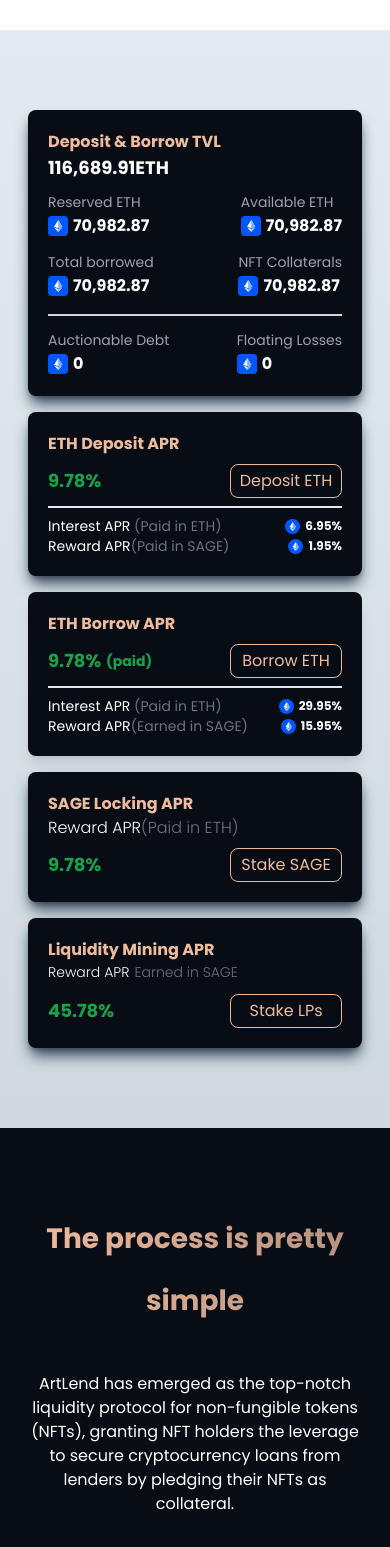
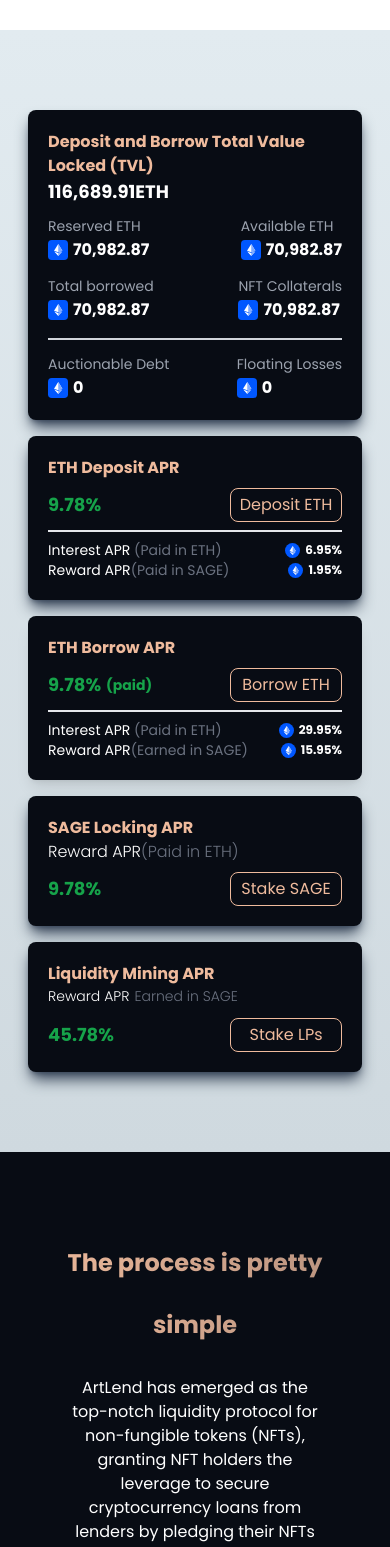
Before and after one commit to sem22-dev/NFT-LEND, a Next.js app: page / in a window 390 px wide. Shown: the part 380-1927 px from the top of the page. Built offline with nearby package versions, Linux system fonts and the light colour scheme.

Commit message:
fix padding for mobile screens

```diff
--- a/app/Process/page.tsx
+++ b/app/Process/page.tsx
@@ -6,12 +6,12 @@
     return(
         <div className="flex flex-col w-[100%] bg-bg h-[100%] py-20 sm:pt-30">
 
-            <div className="  mx-6 md:mx-16 flex flex-col gap-10 items-center justify-center text-center">
-                    <div className="color-code-1 lg:text-[54px] text-[28px] lg:leading-[129px] leading-[62px] font-bold">
+            <div className="  mx-6 md:mx-16 flex flex-col gap-5 items-center justify-center text-center">
+                    <div className="color-code-1 lg:text-[48px] text-[24px] lg:leading-[129px] leading-[62px] font-bold">
                         <h1>The process is pretty simple</h1>
                     </div>
 
-                    <div className="text-white sm:text-[25px] lg:text-[25px]">
+                    <div className="text-white sm:text-[25px] lg:text-[20px] px-10">
                         <p>ArtLend has emerged as the top-notch liquidity protocol for
                         non-fungible tokens (NFTs), granting NFT holders the leverage to secure cryptocurrency loans from lenders by
                         pledging their NFTs as collateral.</p>
--- a/app/footer/footer.tsx
+++ b/app/footer/footer.tsx
@@ -4,8 +4,8 @@
 export default function Footer(){
     return(
 
-    <footer aria-label="Site Footer" className=" font-lexend bg-gradient-to-top">
-    <div className="font-comic max-w-screen-xl px-4 py-16 mx-auto space-y-8 sm:px-6 lg:space-y-16 lg:px-8">
+    <footer aria-label="Site Footer" className="font-lexend bg-gradient-to-top">
+    <div className="font-comic max-w-screen-xl px-7 md:px-16  py-16 mx-auto space-y-8 sm:px-6 lg:space-y-16 lg:px-8">
       <div className=" flex flex-col md:flex-row gap-20 md:gap-40 ">
         <div className="flex flex-col gap-2">
                 <div className="text-bg font-lexend">
--- a/app/tvl/tvl.tsx
+++ b/app/tvl/tvl.tsx
@@ -11,7 +11,7 @@
         <div className=" bg-bg  gap-2 p-5 shadow-lg rounded-lg shadow-slate-700 h-auto md:h-auto flex flex-col justify-between row-span-2 md:row-span-1">
 
                         <div>
-                            <h1 className=" text-header font-bold">Deposit & Borrow TVL</h1>
+                            <h1 className=" text-header font-bold">Deposit and Borrow Total Value Locked (TVL)</h1>
                             <h1 className=" text-lg text-white font-bold">116,689.91ETH</h1>
                         </div>
                         <div className="flex flex-col gap-3 ">
```
